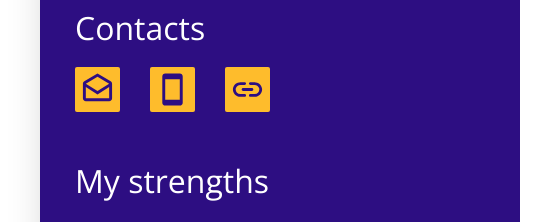
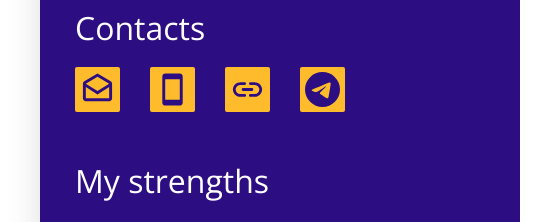
Before and after one commit to Tokyo2504/rsschool-cv, a plain HTML site: page index.html in a window 1280 px wide. Shown: the part 757-979 px from the top of the page, 0-550 px from the left. Drawn offline with Linux system fonts and the light colour scheme.

Commit message:
feat: add link telegram in contacs

```diff
--- a/index.html
+++ b/index.html
@@ -103,6 +103,14 @@
 								</svg>
 							</a>
 						</li>
+						<li class="contact-list__item">
+							<a class="contact-list__link" href="https://t.me/tokyo2504" target="_blank">
+								<svg class="contact-list__icon" xmlns="http://www.w3.org/2000/svg" viewBox="0 0 16 16">
+									<path
+										d="M16 8A8 8 0 1 1 0 8a8 8 0 0 1 16 0zM8.287 5.906c-.778.324-2.334.994-4.666 2.01-.378.15-.577.298-.595.442-.03.243.275.339.69.47l.175.055c.408.133.958.288 1.243.294.26.006.549-.1.868-.32 2.179-1.471 3.304-2.214 3.374-2.23.05-.012.12-.026.166.016.047.041.042.12.037.141-.03.129-1.227 1.241-1.846 1.817-.193.18-.33.307-.358.336a8.154 8.154 0 0 1-.188.186c-.38.366-.664.64.015 1.088.327.216.589.393.85.571.284.194.568.387.936.629.093.06.183.125.27.187.331.236.63.448.997.414.214-.02.435-.22.547-.82.265-1.417.786-4.486.906-5.751a1.426 1.426 0 0 0-.013-.315.337.337 0 0 0-.114-.217.526.526 0 0 0-.31-.093c-.3.005-.763.166-2.984 1.09z" />
+								</svg>
+							</a>
+						</li>
 					</ul>
 				</section>
 				<section class="strengths">
```
